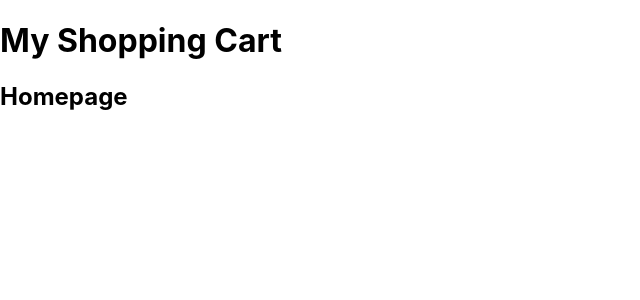
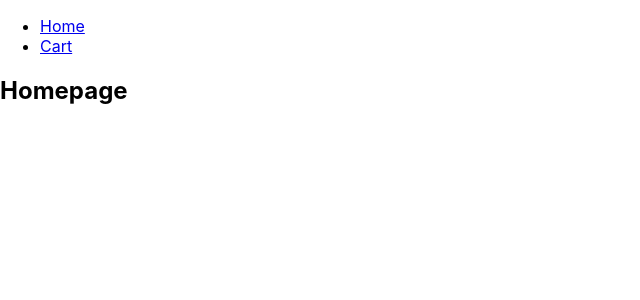
Before and after one commit to elaineparie/online_shopping_cart, a React (Create React App) app: page / in a window 1280 px wide. Shown: the top 300 px of the page, without its empty margins (0-640 px from the left). Built offline with nearby package versions, Linux system fonts and the light colour scheme.

Commit message:
add navlinks

```diff
--- a/src/App.js
+++ b/src/App.js
@@ -1,10 +1,18 @@
 import React, { Component } from 'react';
 import Router from './Router';
+import { NavLink } from 'react-router-dom';
+
+const Navigation = (props) => <nav>
+  <ul>
+  <li><NavLink to="/">Home</NavLink></li>
+  <li><NavLink to="/cart">Cart</NavLink></li>
+  </ul>
+</nav>
 
 class App extends Component {
   render() {
     return <div>
-    <h1>My Shopping Cart</h1>
+    <Navigation />
 
     <Router />
     </div>
```
